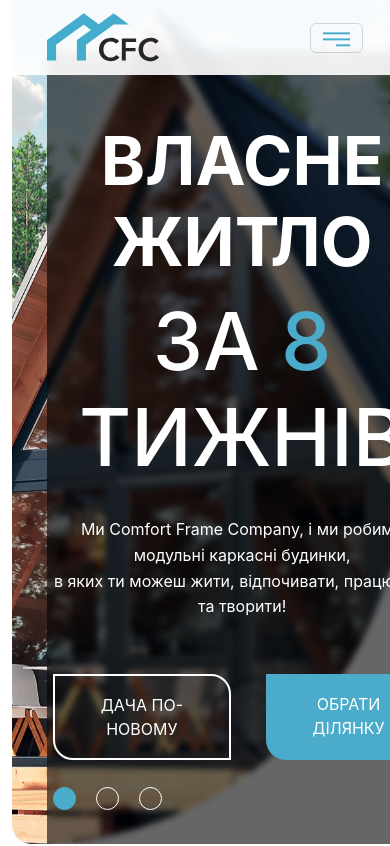
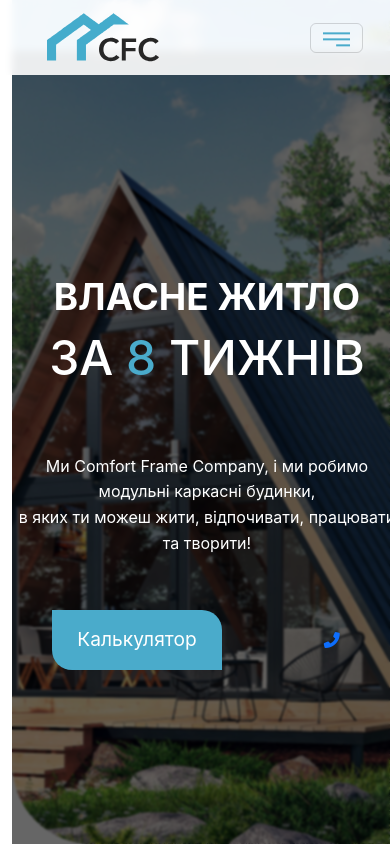
Before and after one commit to SavchukSergiy/cfc-front-app, a React (Create React App) app: page / in a window 390 px wide. Shown: the top 846 px of the page. Built offline with nearby package versions, Linux system fonts and the light colour scheme.

Commit message:
Added block and styles for mobile (first block)

```diff
--- a/public/index.html
+++ b/public/index.html
@@ -25,6 +25,8 @@
   <link href="https://cdn.jsdelivr.net/npm/bootstrap@5.3.3/dist/css/bootstrap.min.css" rel="stylesheet"
     integrity="sha384-QWTKZyjpPEjISv5WaRU9OFeRpok6YctnYmDr5pNlyT2bRjXh0JMhjY6hW+ALEwIH" crossorigin="anonymous">
 
+  <link rel="stylesheet" href="https://cdnjs.cloudflare.com/ajax/libs/font-awesome/6.0.0-beta3/css/all.min.css">
+
 
   <title>Comfort Frame - Модульні каркасні будинки</title>
 </head>
--- a/src/pages/Home/Home.css
+++ b/src/pages/Home/Home.css
@@ -126,3 +126,91 @@
   background-color: rgba(255, 255, 255, 0.3);
   cursor: pointer;
 }
+
+
+@media (min-width: 375px) and (max-width: 767.98px) {
+
+  /* CSS-правила для малих екранів (sm) */
+  .image-wrapper img {
+    width: 100%;
+    height: 100%;
+    object-fit: cover;
+    border-radius: 0 0 0 80px;
+  }
+
+  .image-wrapper .overlay {
+    position: absolute;
+    top: 6%;
+    left: 0%;
+    width: 100%;
+    height: 100%;
+    display: flex;
+    align-items: center;
+  }
+
+  .content-wrapper {
+    display: flex;
+    flex-direction: column;
+    justify-content: center;
+    padding: 1.5%;
+    height: 100%;
+    background-color: rgba(0, 0, 0, 0.6);
+    text-align: center;
+    color: white;
+    backdrop-filter: blur(1px);
+    position: relative;
+    overflow: hidden;
+  }
+
+  .content-wrapper h1 {
+    font-size: 2.3rem;
+    font-weight: bold;
+    margin: 0;
+  }
+
+  .content-wrapper h2 {
+    font-size: 3rem;
+    margin: 10px 0;
+  }
+
+  .content-wrapper p {
+    font-size: 1rem;
+    line-height: 1.6;
+    margin-top: 15%;
+  }
+
+  .buttons {
+    display: flex;
+    flex-direction: row;
+    justify-content: center;
+    gap: 80px;
+    margin-bottom: 0%;
+  }
+
+  .btn {
+    text-decoration: none;
+    font-size: 1.2rem;
+    padding: 14px 24px;
+    border-radius: 0 20px 0 20px;
+    transition: all 0.3s ease;
+    display: inline-block;
+  }
+
+  .btn-phone {
+    display: flex;
+    justify-content: center;
+    align-items: center;
+    width: 60px;
+    height: 60px;
+    border-radius: 50%;
+    background-color: rgba(74, 171, 203, 1);
+    transition: all 0.3s ease;
+    color: white;
+    text-decoration: none;
+  }
+
+  .btn-phone:hover {
+    background: white;
+    color: black;
+  }
+}
--- a/src/pages/Home/Home.js
+++ b/src/pages/Home/Home.js
@@ -1,11 +1,11 @@
 import './Home.css';
 import Image from './images/A-Frame-Main.jpg';
+import ImageMobile from './images/A-Frame-Main-Mobile.jpg';
 
 const Home = () => {
   return (
     <>
-
-      <div className='image-wrapper'>
+      <div className='image-wrapper d-none d-md-block'>
         <img src={Image} alt="A-Frame foto" class="img-fluid w-100"></img>
         <div className='overlay'>
           <div className='content-wrapper'>
@@ -26,6 +26,29 @@ const Home = () => {
         </div>
       </div>
 
+      <div className='image-wrapper d-md-none d-sm-block'>
+        <img src={ImageMobile} alt="A-Frame foto" class="img-fluid w-100"></img>
+        <div className='overlay'>
+          <div className='content-wrapper'>
+            <h1>ВЛАСНЕ ЖИТЛО</h1>
+            <h2>ЗА <span class="highlight">8</span> ТИЖНІВ</h2>
+            <p>Ми Comfort Frame Company, і ми робимо модульні каркасні будинки, <br />
+              в яких ти можеш жити, відпочивати, працювати та творити!</p>
+            <div class="buttons">
+              <a href="#" class="btn btn-filled">Калькулятор</a>
+              <a href="tel:+380954198334" class="btn-phone">
+                <i class="fas fa-phone-alt"></i>
+              </a>
+            </div>
+            {/* <div className='pagination'>
+              <span class="dot active"></span>
+              <span class="dot"></span>
+              <span class="dot"></span>
+            </div> */}
+          </div>
+        </div>
+      </div>
+
       <div>
         <p>asdfasdfsadfsadfsadfsadfsdaf</p>
         <p>asdfasdfsadfsadfsadfsadfsdaf</p>
```
Also changed, not shown: src/pages/Home/images/A-Frame-Main-Mobile.jpg (added).
